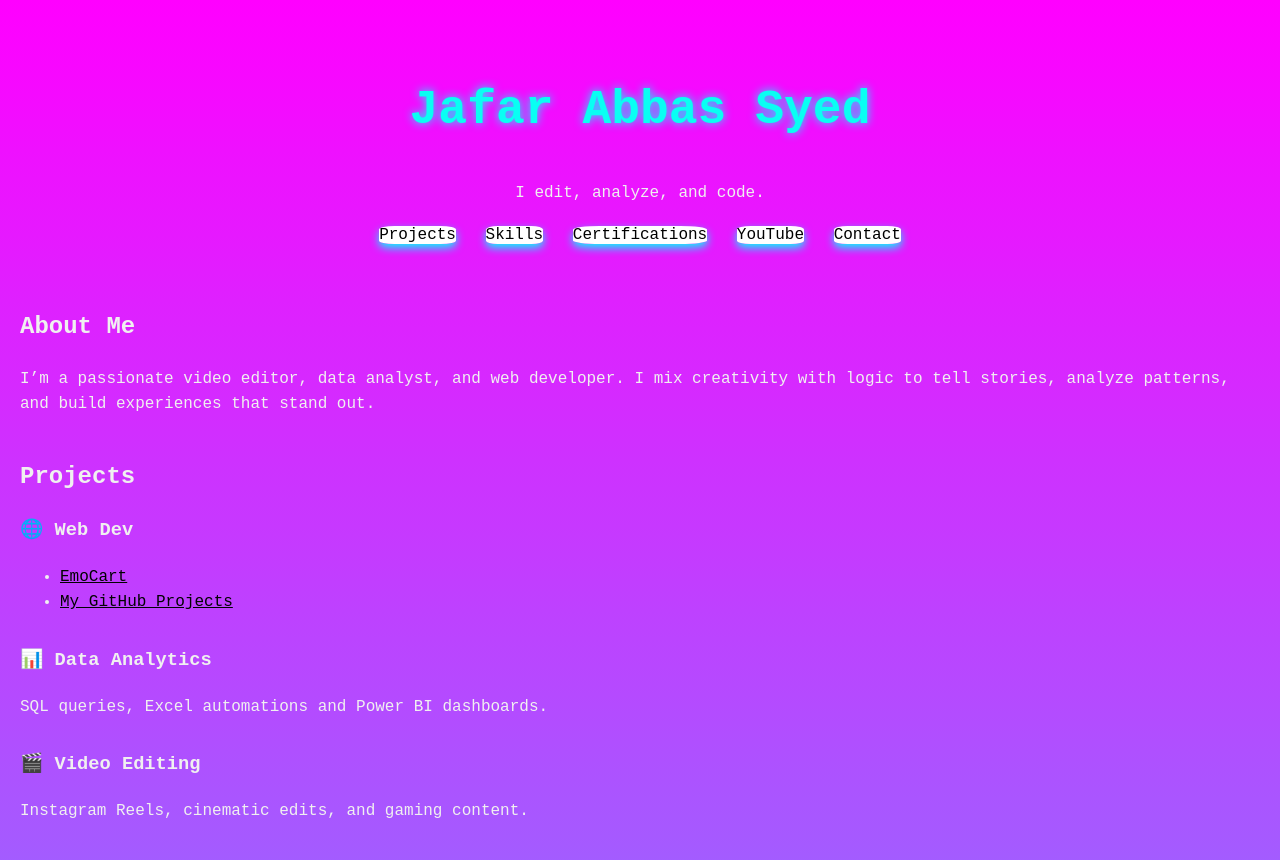
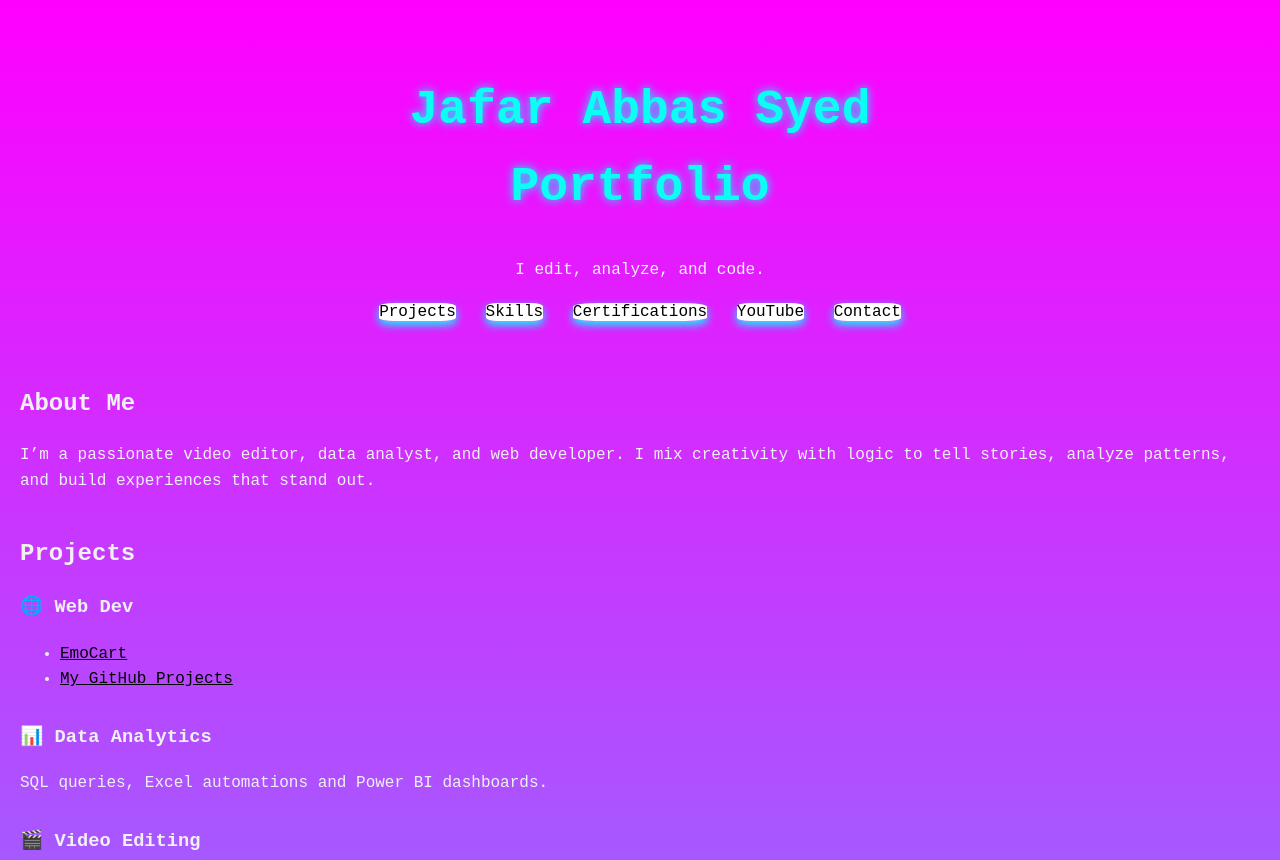
Before and after one commit to JafarAbbas9/JafarAbbas9.github.io, a plain HTML site: page index.html in a window 1280 px wide. Shown: the top 860 px of the page. Drawn offline with Linux system fonts and the light colour scheme.

Commit message:
Update index.html

```diff
--- a/index.html
+++ b/index.html
@@ -74,7 +74,7 @@ box-shadow: 0 4px 8px cyan;
 </head>
 <body>
   <header>
-    <h1> Jafar Abbas Syed</h1>
+    <h1> Jafar Abbas Syed <br> Portfolio</h1>
     <p>I edit, analyze, and code.</p>
     <nav>
       <a href="#projects">Projects</a>
```
